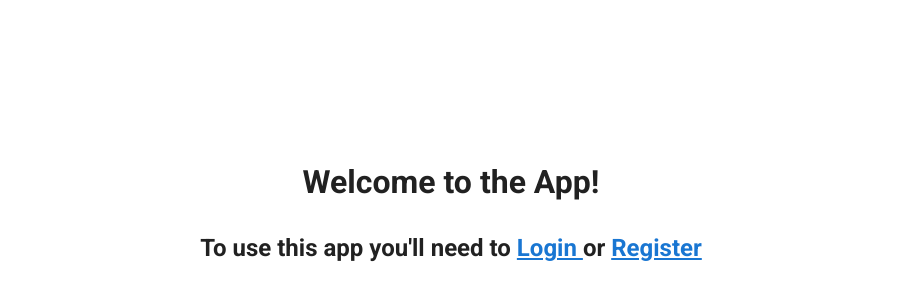
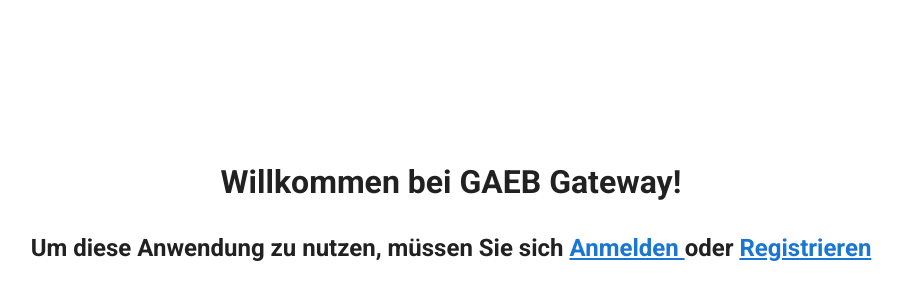
Before and after one commit to jeffnawroth/gaeb-gateway, a Vue app: page / in a window 1280 px wide. Shown: the part 188-488 px from the top of the page, without its empty margins (189-1092 px from the left). Built offline with nearby package versions, Linux system fonts and the light colour scheme.

Commit message:
^ Language more user friendly

```diff
--- a/src/views/HomeView.vue
+++ b/src/views/HomeView.vue
@@ -2,10 +2,10 @@
   <v-row>
     <v-col class="d-flex justify-center">
       <h1 v-if="!loggedIn">
-        Welcome to the App!
+        Willkommen bei GAEB Gateway!
       </h1>
       <h1 v-else>
-        Welcome {{ user.firstName }}
+        Wilkommen {{ user.firstName }}
       </h1>
     </v-col>
     <v-col
@@ -13,19 +13,19 @@
       cols="12"
     >
       <h2 v-if="!loggedIn">
-        To use this app you'll need to
+        Um diese Anwendung zu nutzen, müssen Sie sich
         <router-link :to="{ name: 'login-view' }">
-          Login
-        </router-link> or
+          Anmelden
+        </router-link> oder
         <router-link :to="{ name: 'register-view' }">
-          Register
+          Registrieren
         </router-link>
       </h2>
       <v-btn
         v-else
         @click="logout"
       >
-        Logout
+        Abmelden
       </v-btn>
     </v-col>
   </v-row>
--- a/src/views/LoginView.vue
+++ b/src/views/LoginView.vue
@@ -3,7 +3,7 @@
     <v-col class="d-flex justify-center">
       <v-card width="500">
         <ValidationObserver v-slot="{ invalid }">
-          <v-card-title>Login</v-card-title>
+          <v-card-title>Anmelden</v-card-title>
           <v-card-text>
             <ValidationProvider
               v-slot="{ errors }"
@@ -41,7 +41,7 @@
               :disabled="invalid"
               @click="loginUser"
             >
-              Login
+              Anmelden
             </v-btn>
           </v-card-actions>
         </ValidationObserver>
--- a/src/views/RegisterView.vue
+++ b/src/views/RegisterView.vue
@@ -72,7 +72,7 @@
               />
             </ValidationProvider>
             <router-link :to="{ name: 'login-view' }">
-              Du hast bereits ein Konto? Einloggen.
+              Du hast bereits ein Konto? Anmelden.
             </router-link>
           </v-card-text>
           <v-card-actions>
```
